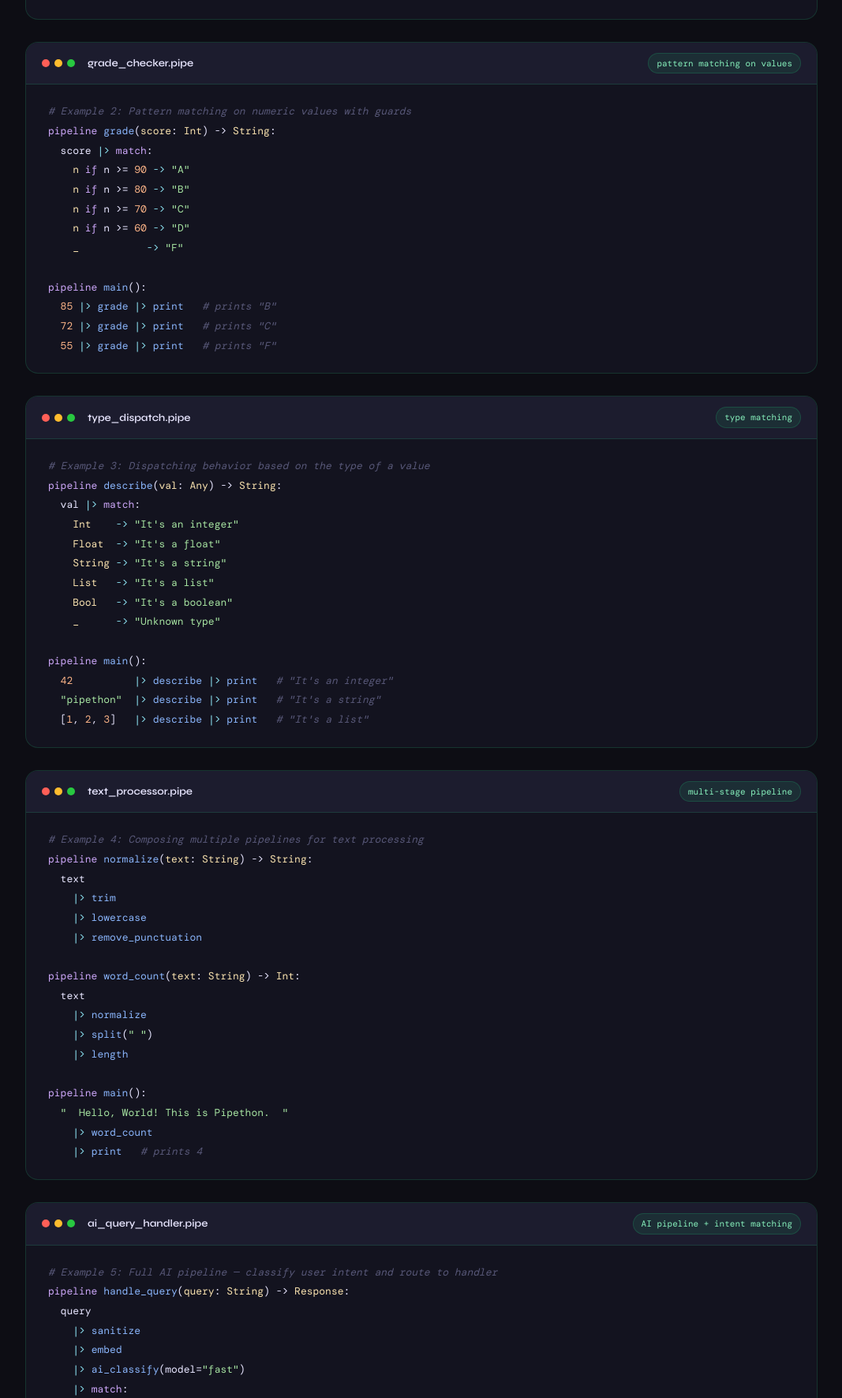
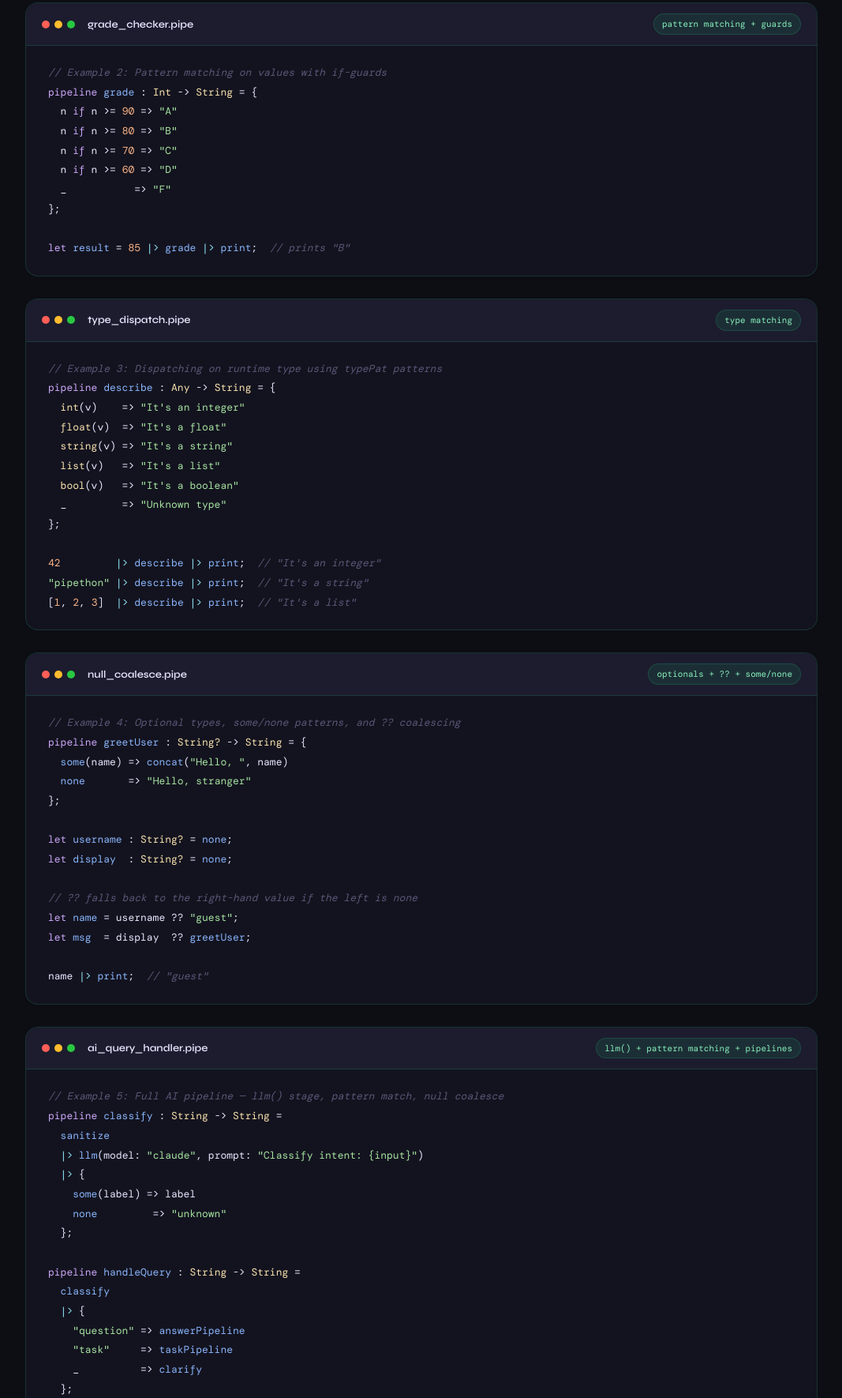
Before and after one commit to eliassegura100/Pipethon, a website: page index.html in a window 1280 px wide. Shown: the part 2409-4179 px from the top of the page at 79% size, without its empty margins (106-1173 px from the left). Drawn offline with nearby package versions, Linux system fonts and the light colour scheme; a web font is replaced by a local one.

Commit message:
Update example tags and code snippets in index.html

```diff
--- a/index.html
+++ b/index.html
@@ -513,12 +513,10 @@
             <span class="code-dot" style="background:#28c840;"></span>
             <span class="example-title" style="margin-left:10px;">hello_world.pipe</span>
           </div>
-          <span class="example-tag">basic pipeline</span>
+          <span class="example-tag">let + pipeline operator</span>
         </div>
-        <pre><span class="cm"># Example 1: Hello World — the simplest Pipethon program</span>
-<span class="kw">pipeline</span> <span class="fn">main</span>():
-  <span class="str">"Hello, World!"</span>
-    <span class="op">|></span> <span class="fn">print</span></pre>
+        <pre><span class="cm">// Example 1: Hello World — a let binding piped to print</span>
+<span class="kw">let</span> <span class="fn">greeting</span> = <span class="str">"Hello, World!"</span> <span class="op">|></span> <span class="fn">print</span>;</pre>
       </div>
 
       <!-- Example 2 -->
@@ -530,21 +528,18 @@
             <span class="code-dot" style="background:#28c840;"></span>
             <span class="example-title" style="margin-left:10px;">grade_checker.pipe</span>
           </div>
-          <span class="example-tag">pattern matching on values</span>
+          <span class="example-tag">pattern matching + guards</span>
         </div>
-        <pre><span class="cm"># Example 2: Pattern matching on numeric values with guards</span>
-<span class="kw">pipeline</span> <span class="fn">grade</span>(<span class="ty">score</span>: <span class="ty">Int</span>) -> <span class="ty">String</span>:
-  score <span class="op">|></span> <span class="kw">match</span>:
-    <span class="ty">n</span> <span class="kw">if</span> n >= <span class="num">90</span> <span class="op">-></span> <span class="str">"A"</span>
-    <span class="ty">n</span> <span class="kw">if</span> n >= <span class="num">80</span> <span class="op">-></span> <span class="str">"B"</span>
-    <span class="ty">n</span> <span class="kw">if</span> n >= <span class="num">70</span> <span class="op">-></span> <span class="str">"C"</span>
-    <span class="ty">n</span> <span class="kw">if</span> n >= <span class="num">60</span> <span class="op">-></span> <span class="str">"D"</span>
-    <span class="ty">_</span>           <span class="op">-></span> <span class="str">"F"</span>
+        <pre><span class="cm">// Example 2: Pattern matching on values with if-guards</span>
+<span class="kw">pipeline</span> <span class="fn">grade</span> : <span class="ty">Int</span> -> <span class="ty">String</span> = {
+  n <span class="kw">if</span> n >= <span class="num">90</span> => <span class="str">"A"</span>
+  n <span class="kw">if</span> n >= <span class="num">80</span> => <span class="str">"B"</span>
+  n <span class="kw">if</span> n >= <span class="num">70</span> => <span class="str">"C"</span>
+  n <span class="kw">if</span> n >= <span class="num">60</span> => <span class="str">"D"</span>
+  _           => <span class="str">"F"</span>
+};
 
-<span class="kw">pipeline</span> <span class="fn">main</span>():
-  <span class="num">85</span> <span class="op">|></span> <span class="fn">grade</span> <span class="op">|></span> <span class="fn">print</span>   <span class="cm"># prints "B"</span>
-  <span class="num">72</span> <span class="op">|></span> <span class="fn">grade</span> <span class="op">|></span> <span class="fn">print</span>   <span class="cm"># prints "C"</span>
-  <span class="num">55</span> <span class="op">|></span> <span class="fn">grade</span> <span class="op">|></span> <span class="fn">print</span>   <span class="cm"># prints "F"</span></pre>
+<span class="kw">let</span> <span class="fn">result</span> = <span class="num">85</span> <span class="op">|></span> <span class="fn">grade</span> <span class="op">|></span> <span class="fn">print</span>;  <span class="cm">// prints "B"</span></pre>
       </div>
 
       <!-- Example 3 -->
@@ -558,20 +553,19 @@
           </div>
           <span class="example-tag">type matching</span>
         </div>
-        <pre><span class="cm"># Example 3: Dispatching behavior based on the type of a value</span>
-<span class="kw">pipeline</span> <span class="fn">describe</span>(<span class="ty">val</span>: <span class="ty">Any</span>) -> <span class="ty">String</span>:
-  val <span class="op">|></span> <span class="kw">match</span>:
-    <span class="ty">Int</span>    <span class="op">-></span> <span class="str">"It's an integer"</span>
-    <span class="ty">Float</span>  <span class="op">-></span> <span class="str">"It's a float"</span>
-    <span class="ty">String</span> <span class="op">-></span> <span class="str">"It's a string"</span>
-    <span class="ty">List</span>   <span class="op">-></span> <span class="str">"It's a list"</span>
-    <span class="ty">Bool</span>   <span class="op">-></span> <span class="str">"It's a boolean"</span>
-    <span class="ty">_</span>      <span class="op">-></span> <span class="str">"Unknown type"</span>
+        <pre><span class="cm">// Example 3: Dispatching on runtime type using typePat patterns</span>
+<span class="kw">pipeline</span> <span class="fn">describe</span> : <span class="ty">Any</span> -> <span class="ty">String</span> = {
+  <span class="ty">int</span>(v)    => <span class="str">"It's an integer"</span>
+  <span class="ty">float</span>(v)  => <span class="str">"It's a float"</span>
+  <span class="ty">string</span>(v) => <span class="str">"It's a string"</span>
+  <span class="ty">list</span>(v)   => <span class="str">"It's a list"</span>
+  <span class="ty">bool</span>(v)   => <span class="str">"It's a boolean"</span>
+  _         => <span class="str">"Unknown type"</span>
+};
 
-<span class="kw">pipeline</span> <span class="fn">main</span>():
-  <span class="num">42</span>          <span class="op">|></span> <span class="fn">describe</span> <span class="op">|></span> <span class="fn">print</span>   <span class="cm"># "It's an integer"</span>
-  <span class="str">"pipethon"</span>  <span class="op">|></span> <span class="fn">describe</span> <span class="op">|></span> <span class="fn">print</span>   <span class="cm"># "It's a string"</span>
-  [<span class="num">1</span>, <span class="num">2</span>, <span class="num">3</span>]   <span class="op">|></span> <span class="fn">describe</span> <span class="op">|></span> <span class="fn">print</span>   <span class="cm"># "It's a list"</span></pre>
+<span class="num">42</span>         <span class="op">|></span> <span class="fn">describe</span> <span class="op">|></span> <span class="fn">print</span>;  <span class="cm">// "It's an integer"</span>
+<span class="str">"pipethon"</span> <span class="op">|></span> <span class="fn">describe</span> <span class="op">|></span> <span class="fn">print</span>;  <span class="cm">// "It's a string"</span>
+[<span class="num">1</span>, <span class="num">2</span>, <span class="num">3</span>]  <span class="op">|></span> <span class="fn">describe</span> <span class="op">|></span> <span class="fn">print</span>;  <span class="cm">// "It's a list"</span></pre>
       </div>
 
       <!-- Example 4 -->
@@ -581,27 +575,24 @@
             <span class="code-dot" style="background:#ff5f57;"></span>
             <span class="code-dot" style="background:#febc2e;"></span>
             <span class="code-dot" style="background:#28c840;"></span>
-            <span class="example-title" style="margin-left:10px;">text_processor.pipe</span>
+            <span class="example-title" style="margin-left:10px;">null_coalesce.pipe</span>
           </div>
-          <span class="example-tag">multi-stage pipeline</span>
+          <span class="example-tag">optionals + ?? + some/none</span>
         </div>
-        <pre><span class="cm"># Example 4: Composing multiple pipelines for text processing</span>
-<span class="kw">pipeline</span> <span class="fn">normalize</span>(<span class="ty">text</span>: <span class="ty">String</span>) -> <span class="ty">String</span>:
-  text
-    <span class="op">|></span> <span class="fn">trim</span>
-    <span class="op">|></span> <span class="fn">lowercase</span>
-    <span class="op">|></span> <span class="fn">remove_punctuation</span>
+        <pre><span class="cm">// Example 4: Optional types, some/none patterns, and ?? coalescing</span>
+<span class="kw">pipeline</span> <span class="fn">greetUser</span> : <span class="ty">String?</span> -> <span class="ty">String</span> = {
+  <span class="fn">some</span>(name) => <span class="fn">concat</span>(<span class="str">"Hello, "</span>, name)
+  <span class="fn">none</span>       => <span class="str">"Hello, stranger"</span>
+};
 
-<span class="kw">pipeline</span> <span class="fn">word_count</span>(<span class="ty">text</span>: <span class="ty">String</span>) -> <span class="ty">Int</span>:
-  text
-    <span class="op">|></span> <span class="fn">normalize</span>
-    <span class="op">|></span> <span class="fn">split</span>(<span class="str">" "</span>)
-    <span class="op">|></span> <span class="fn">length</span>
+<span class="kw">let</span> <span class="fn">username</span> : <span class="ty">String?</span> = <span class="fn">none</span>;
+<span class="kw">let</span> <span class="fn">display</span>  : <span class="ty">String?</span> = <span class="fn">none</span>;
 
-<span class="kw">pipeline</span> <span class="fn">main</span>():
-  <span class="str">"  Hello, World! This is Pipethon.  "</span>
-    <span class="op">|></span> <span class="fn">word_count</span>
-    <span class="op">|></span> <span class="fn">print</span>   <span class="cm"># prints 4</span></pre>
+<span class="cm">// ?? falls back to the right-hand value if the left is none</span>
+<span class="kw">let</span> <span class="fn">name</span> = username ?? <span class="str">"guest"</span>;
+<span class="kw">let</span> <span class="fn">msg</span>  = display  ?? <span class="fn">greetUser</span>;
+
+name <span class="op">|></span> <span class="fn">print</span>;  <span class="cm">// "guest"</span></pre>
       </div>
 
       <!-- Example 5 -->
@@ -613,28 +604,26 @@
             <span class="code-dot" style="background:#28c840;"></span>
             <span class="example-title" style="margin-left:10px;">ai_query_handler.pipe</span>
           </div>
-          <span class="example-tag">AI pipeline + intent matching</span>
+          <span class="example-tag">llm() + pattern matching + pipelines</span>
         </div>
-        <pre><span class="cm"># Example 5: Full AI pipeline — classify user intent and route to handler</span>
-<span class="kw">pipeline</span> <span class="fn">handle_query</span>(<span class="ty">query</span>: <span class="ty">String</span>) -> <span class="ty">Response</span>:
-  query
-    <span class="op">|></span> <span class="fn">sanitize</span>
-    <span class="op">|></span> <span class="fn">embed</span>
-    <span class="op">|></span> <span class="fn">ai_classify</span>(model=<span class="str">"fast"</span>)
-    <span class="op">|></span> <span class="kw">match</span>:
-        <span class="ty">Intent.Question</span>(confidence > <span class="num">0.8</span>) <span class="op">-></span> <span class="fn">answer_pipeline</span>
-        <span class="ty">Intent.Task</span>                          <span class="op">-></span> <span class="fn">task_pipeline</span>
-        <span class="ty">Intent.Ambiguous</span>                     <span class="op">-></span> <span class="fn">clarify</span>(<span class="str">"Could you rephrase?"</span>)
-        <span class="ty">_</span>                                    <span class="op">-></span> <span class="fn">fallback</span>
+        <pre><span class="cm">// Example 5: Full AI pipeline — llm() stage, pattern match, null coalesce</span>
+<span class="kw">pipeline</span> <span class="fn">classify</span> : <span class="ty">String</span> -> <span class="ty">String</span> =
+  <span class="fn">sanitize</span>
+  <span class="op">|></span> <span class="fn">llm</span>(model: <span class="str">"claude"</span>, prompt: <span class="str">"Classify intent: {input}"</span>)
+  <span class="op">|></span> {
+    <span class="fn">some</span>(label) => label
+    <span class="fn">none</span>         => <span class="str">"unknown"</span>
+  };
 
-<span class="kw">pipeline</span> <span class="fn">answer_pipeline</span>(<span class="ty">intent</span>: <span class="ty">Intent</span>) -> <span class="ty">Response</span>:
-  intent
-    <span class="op">|></span> <span class="fn">retrieve_context</span>
-    <span class="op">|></span> <span class="fn">ai_generate</span>(model=<span class="str">"deep"</span>, temperature=<span class="num">0.4</span>)
-    <span class="op">|></span> <span class="fn">format_response</span>
+<span class="kw">pipeline</span> <span class="fn">handleQuery</span> : <span class="ty">String</span> -> <span class="ty">String</span> =
+  <span class="fn">classify</span>
+  <span class="op">|></span> {
+    <span class="str">"question"</span> => <span class="fn">answerPipeline</span>
+    <span class="str">"task"</span>     => <span class="fn">taskPipeline</span>
+    _          => <span class="fn">clarify</span>
+  };
 
-<span class="kw">pipeline</span> <span class="fn">main</span>():
-  <span class="str">"What is Pipethon?"</span> <span class="op">|></span> <span class="fn">handle_query</span> <span class="op">|></span> <span class="fn">print</span></pre>
+<span class="str">"What is Pipethon?"</span> <span class="op">|></span> <span class="fn">handleQuery</span> <span class="op">|></span> <span class="fn">print</span>;</pre>
       </div>
 
     </div>
```
